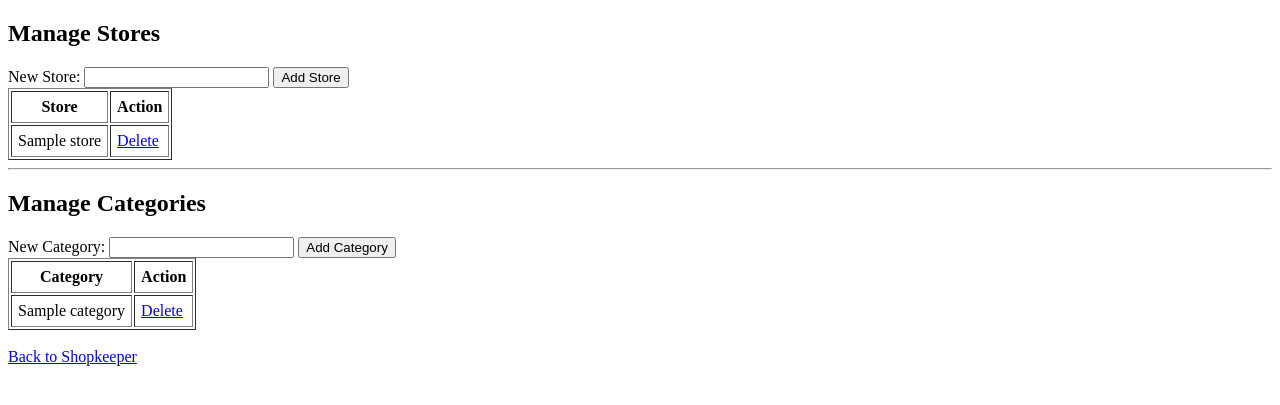
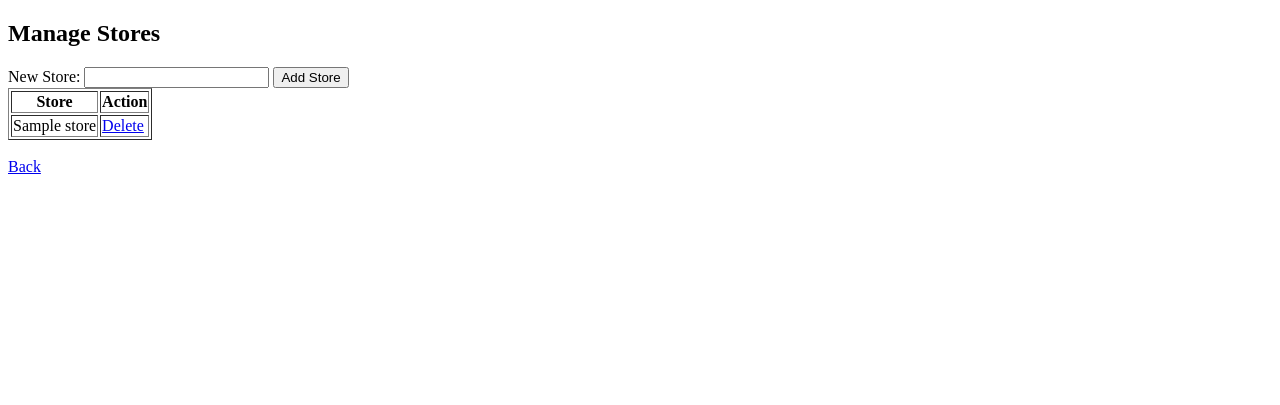
Before and after one commit to hetshah8100/inventory-system, a Flask app: template templates/stores.html in a window 1280 px wide. Shown: the top 405 px of the page. Run offline with Flask 3, Linux system fonts and the light colour scheme; the template is opened without the code that fills it: most values are stand-ins (such as "Sample title", 1, 10 or a date in 2020); some libraries are stand-ins or nearby versions.

Commit message:
Update stores.html

```diff
--- a/templates/stores.html
+++ b/templates/stores.html
@@ -1,55 +1,30 @@
 <!DOCTYPE html>
 <html>
+<head>
+  <title>Manage Stores</title>
+</head>
 <body>
 
 <h2>Manage Stores</h2>
 
-<form method="post">
-    <input type="hidden" name="type" value="store">
-    New Store:
-    <input name="name" required>
-    <button>Add Store</button>
+<form method="POST">
+  New Store:
+  <input type="text" name="name" required>
+  <button type="submit">Add Store</button>
 </form>
 
-<table border="1" cellpadding="6">
+<table border="1">
 <tr><th>Store</th><th>Action</th></tr>
 {% for s in stores %}
 <tr>
-    <td>{{ s[1] }}</td>
-    <td>
-        <a href="/delete_store/{{ s[0] }}"
-           onclick="return confirm('Delete store?')">Delete</a>
-    </td>
-</tr>
-{% endfor %}
-</table>
-
-<hr>
-
-<h2>Manage Categories</h2>
-
-<form method="post">
-    <input type="hidden" name="type" value="category">
-    New Category:
-    <input name="name" required>
-    <button>Add Category</button>
-</form>
-
-<table border="1" cellpadding="6">
-<tr><th>Category</th><th>Action</th></tr>
-{% for c in categories %}
-<tr>
-    <td>{{ c[1] }}</td>
-    <td>
-        <a href="/delete_category/{{ c[0] }}"
-           onclick="return confirm('Delete category?')">Delete</a>
-    </td>
+  <td>{{ s[1] }}</td>
+  <td><a href="/delete_store/{{ s[0] }}">Delete</a></td>
 </tr>
 {% endfor %}
 </table>
 
 <br>
-<a href="/">Back to Shopkeeper</a>
+<a href="/supervisor">Back</a>
 
 </body>
 </html>
```
